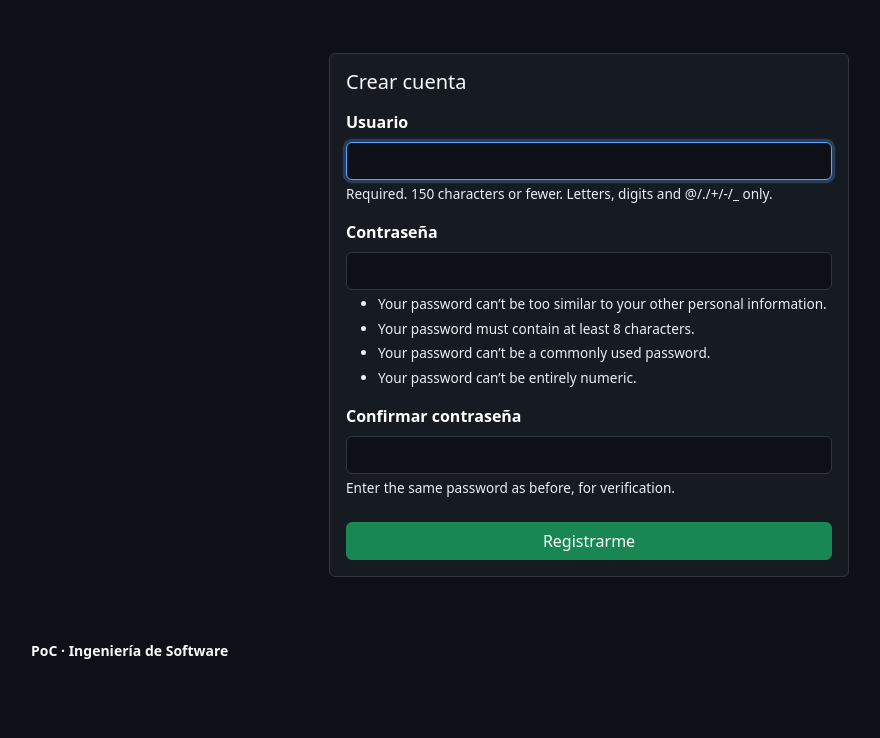
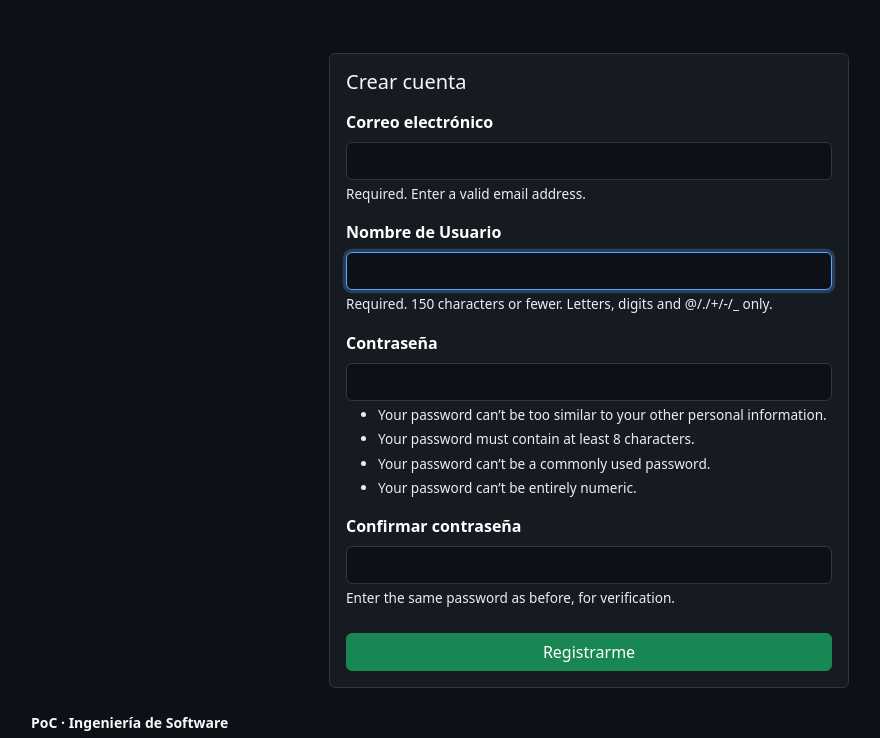
Before and after one commit to Hever-Alfonso/Ingenieria-de-software, a Django app: page /signup/ in a window 1280 px wide. Shown: the part 91-829 px from the top of the page, without its empty margins (51-931 px from the left). Before the commit the page ends 750 px from the top, so only its background shows below. Run offline with Django 5.2, Linux system fonts and the light colour scheme.

Commit message:
Feat: Implementar formulario de registro con validación de email

```diff
--- a/poc/experiences/forms.py
+++ b/poc/experiences/forms.py
@@ -5,6 +5,26 @@
 
 from django import forms
 from .models import Review, Comment
+
+from django.contrib.auth.forms import UserCreationForm
+from django.contrib.auth.models import User
+
+class SignUpForm(UserCreationForm):
+    email = forms.EmailField(
+        required=True,
+        help_text="Required. Enter a valid email address.",
+    )
+
+    class Meta:
+        model = User
+        fields = ("username", "email", "password1", "password2")
+
+    def __init__(self, *args, **kwargs):
+        super().__init__(*args, **kwargs)
+        # Aplico Bootstrap a todos los inputs
+        for field in self.fields.values():
+            existing = field.widget.attrs.get("class", "")
+            field.widget.attrs["class"] = (existing + " form-control").strip()
 
 '''
 # =======================
--- a/poc/experiences/templates/experiences/signup.html
+++ b/poc/experiences/templates/experiences/signup.html
@@ -61,9 +61,21 @@
       <form method="post" novalidate>
         {% csrf_token %}
 
+        {# ---- Campo email ---- #}
+        <div class="mb-3">
+          <label class="form-label" for="{{ form.email.id_for_label }}">Correo electrónico</label>
+          {{ form.email }}
+          {% if form.email.errors %}
+            <ul class="errorlist">{{ form.email.errors }}</ul>
+          {% endif %}
+          {% if form.email.help_text %}
+            <div class="helptext">{{ form.email.help_text|safe }}</div>
+          {% endif %}
+        </div>
+
         {# ---- Campo usuario ---- #}
         <div class="mb-3">
-          <label class="form-label" for="{{ form.username.id_for_label }}">Usuario</label>
+          <label class="form-label" for="{{ form.username.id_for_label }}">Nombre de Usuario</label>
           {{ form.username }}
           {% if form.username.errors %}
             <ul class="errorlist">{{ form.username.errors }}</ul>
--- a/poc/experiences/views.py
+++ b/poc/experiences/views.py
@@ -19,6 +19,7 @@ from django.utils import timezone
 from django.http import HttpResponse
 
 from .models import Enterprise, Review, Comment
+from .forms import SignUpForm
 #from .forms import ExperienceForm, CommentForm
 
 
@@ -32,23 +33,16 @@ def signup(request):
     """
     Registro de usuarios nuevos.
     - GET: muestra formulario.
-    - POST: valida, crea usuario, hace login y redirige a home.
+    - POST: valida, crea usuario, hace login y redirige a index.
     """
     if request.method == "POST":
-        form = UserCreationForm(request.POST)
-        # Pequeño estilizado para inputs (Bootstrap)
-        for f in form.fields.values():
-            existing = f.widget.attrs.get("class", "")
-            f.widget.attrs["class"] = (existing + " form-control").strip()
+        form = SignUpForm(request.POST)
         if form.is_valid():
             user = form.save()
             login(request, user)
-            return redirect("home")
+            return redirect("index")
     else:
-        form = UserCreationForm()
-        for f in form.fields.values():
-            existing = f.widget.attrs.get("class", "")
-            f.widget.attrs["class"] = (existing + " form-control").strip()
+        form = SignUpForm()
     return render(request, "experiences/signup.html", {"form": form})
 
 
@@ -56,7 +50,7 @@ def signin(request):
     """
     Inicio de sesión.
     - GET: muestra formulario.
-    - POST: valida credenciales y redirige a home.
+    - POST: valida credenciales y redirige a index.
     """
     form = AuthenticationForm(data=request.POST or None)
     for f in form.fields.values():
@@ -65,7 +59,7 @@ def signin(request):
     if request.method == "POST" and form.is_valid():
         user = form.get_user()
         login(request, user)
-        return redirect("home")
+        return redirect("index")
     return render(request, "experiences/login.html", {"form": form})
 
 
```
Also changed, not shown: poc/experiences/templates/experiences/login.html (line endings or trailing spaces).
